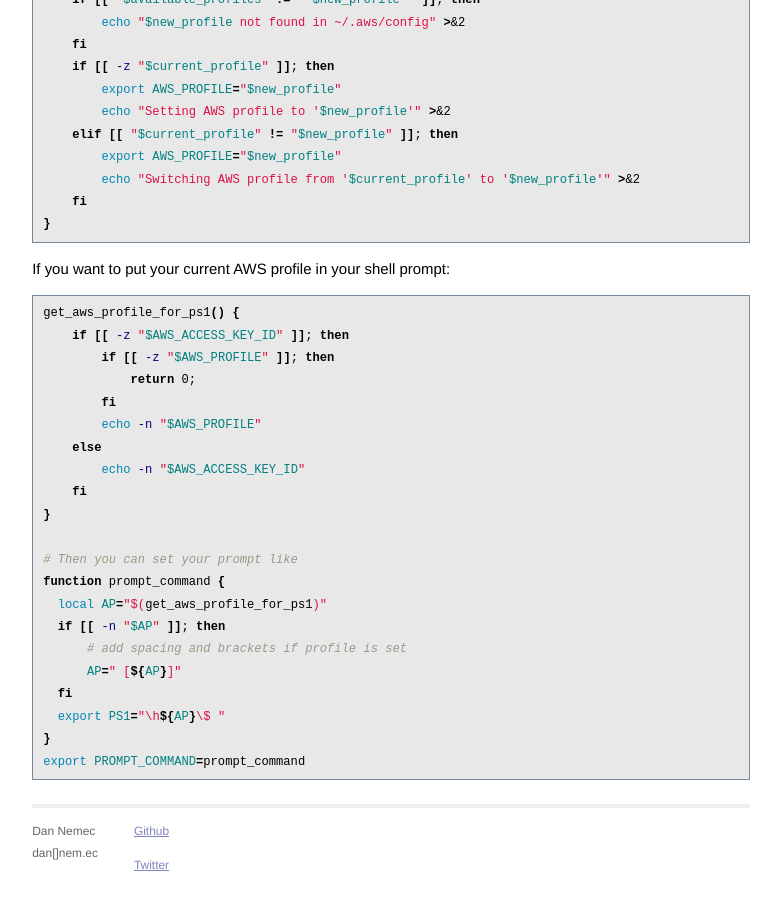
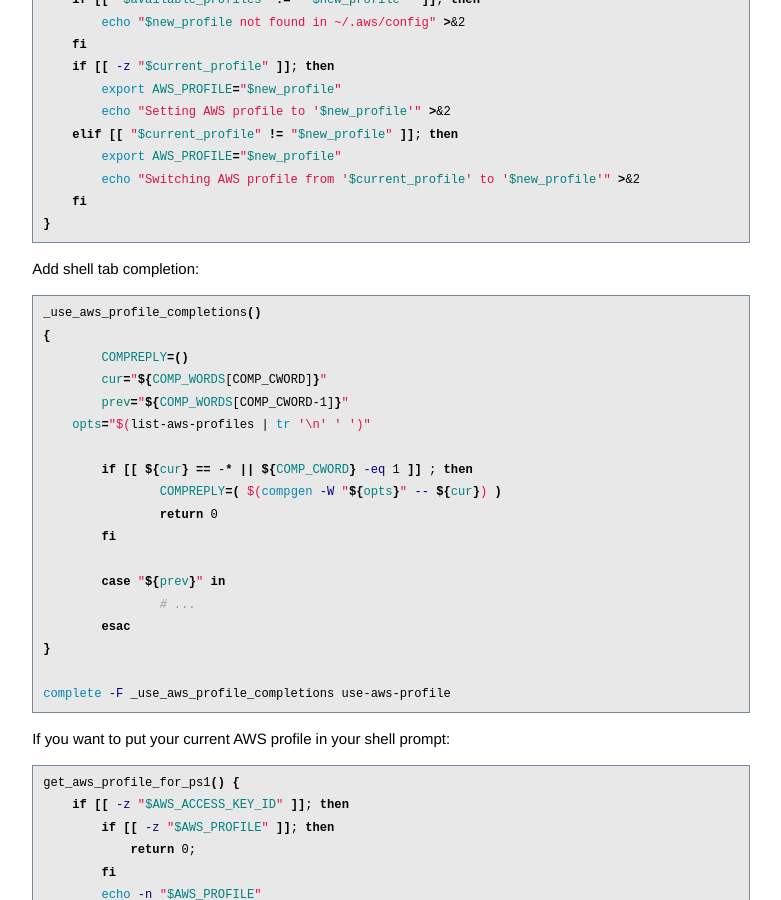
Before and after one commit to nemec/nemec.github.io, a Jekyll site: the page built from _code-snippets/aws-use-profile.md, in a window 1280 px wide and 900 px high, scrolled down 742 px. Shown: the whole window, without its empty margins (249-1030 px from the left). Built offline with Jekyll 4.4.1, drawn with Linux system fonts in a browser that asks for light colours.

Commit message:
Add shell completion

````diff
--- a/_code-snippets/aws-use-profile.md
+++ b/_code-snippets/aws-use-profile.md
@@ -46,6 +46,29 @@ use-aws-profile() {
 }
 ```
 
+Add shell tab completion:
+
+```bash
+_use_aws_profile_completions()
+{
+ 	COMPREPLY=()
+ 	cur="${COMP_WORDS[COMP_CWORD]}"
+ 	prev="${COMP_WORDS[COMP_CWORD-1]}"
+    opts="$(list-aws-profiles | tr '\n' ' ')"
+
+ 	if [[ ${cur} == -* || ${COMP_CWORD} -eq 1 ]] ; then
+ 		COMPREPLY=( $(compgen -W "${opts}" -- ${cur}) )
+ 		return 0
+ 	fi
+
+ 	case "${prev}" in
+ 		# ...
+ 	esac
+}
+
+complete -F _use_aws_profile_completions use-aws-profile
+```
+
 If you want to put your current AWS profile in your shell prompt:
 
 ```bash
````
